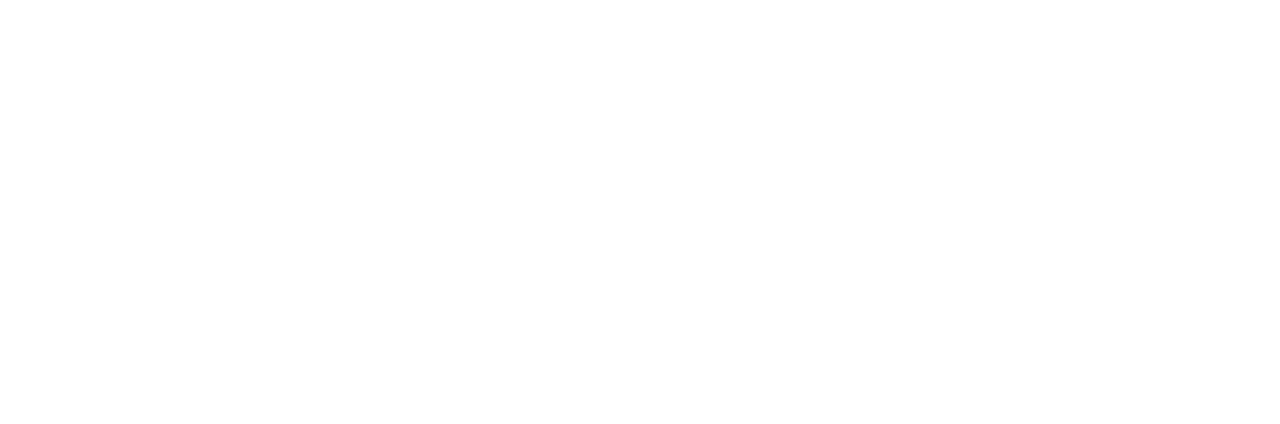
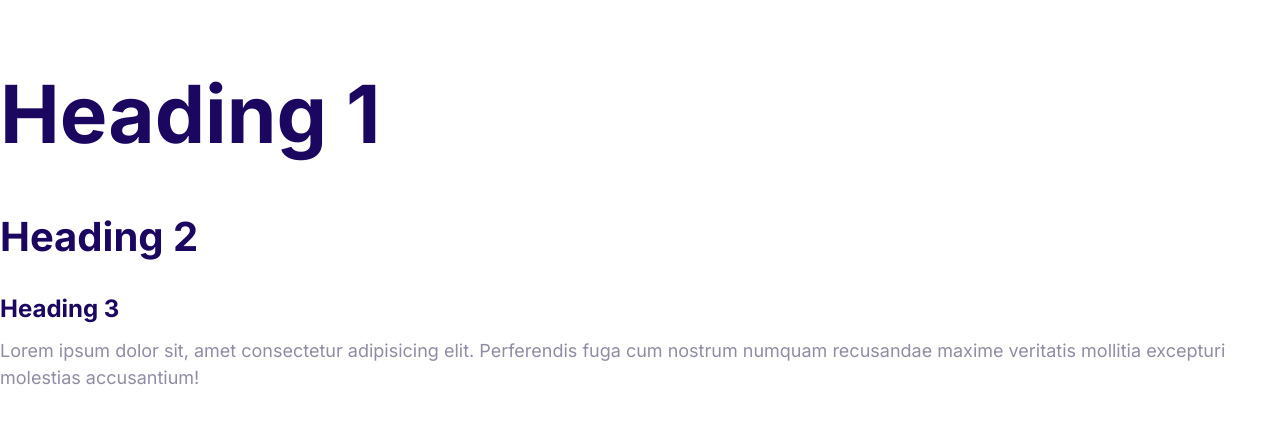
Before and after one commit to dlenington/website-learning, a plain HTML site: page index.html in a window 1280 px wide. Drawn offline with Linux system fonts and the light colour scheme.

Commit message:
Define the styles for the fonts

```diff
--- a/css/styles.css
+++ b/css/styles.css
@@ -5,3 +5,52 @@
   --color-headings: #1b0760;
   --color-body: #918ca4;
 }
+
+html {
+  font-size: 62.5%;
+}
+
+body {
+  color: var(--color-body);
+  font-family: Inter, Arial, Helvetica, sans-serif;
+  font-size: 2.4rem;
+  line-height: 1.5;
+}
+
+h1,
+h2,
+h3 {
+  color: var(--color-headings);
+  margin-bottom: 1rem;
+}
+
+h1 {
+  font-size: 7rem;
+}
+
+h2 {
+  font-size: 4rem;
+}
+
+h3 {
+  font-size: 3rem;
+}
+
+p {
+  margin-top: 0;
+}
+
+@media screen and (min-width: 1024px) {
+  h1 {
+    font-size: 8rem;
+  }
+  h2 {
+    font-size: 4rem;
+  }
+  h3 {
+    font-size: 2.4rem;
+  }
+  body {
+    font-size: 1.8rem;
+  }
+}
--- a/index.html
+++ b/index.html
@@ -1,11 +1,26 @@
 <!DOCTYPE html>
 <html lang="en">
   <head>
+    <link rel="preconnect" href="https://fonts.gstatic.com" />
+    <link
+      href="https://fonts.googleapis.com/css2?family=Inter:wght@400;700&display=swap"
+      rel="stylesheet"
+    />
+
     <link rel="stylesheet" href="css/normalize.css" />
     <link rel="stylesheet" href="css/styles.css" / >
     <meta charset="UTF-8" />
     <meta name="viewport" content="width=device-width, initial-scale=1.0" />
     <title>Document</title>
   </head>
-  <body></body>
+  <body>
+    <h1>Heading 1</h1>
+    <h2>Heading 2</h2>
+    <h3>Heading 3</h3>
+    <p>
+      Lorem ipsum dolor sit, amet consectetur adipisicing elit. Perferendis fuga
+      cum nostrum numquam recusandae maxime veritatis mollitia excepturi
+      molestias accusantium!
+    </p>
+  </body>
 </html>
```
